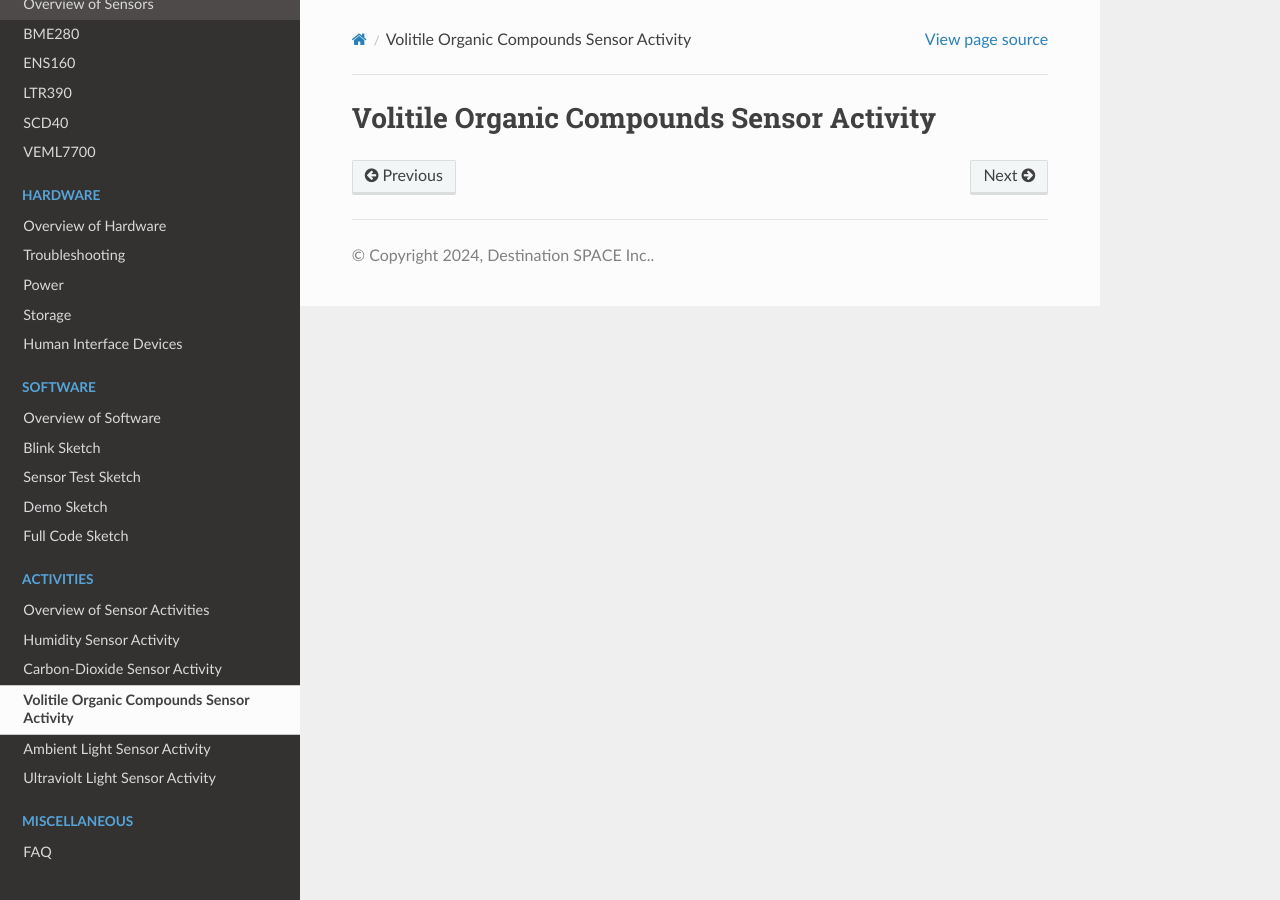
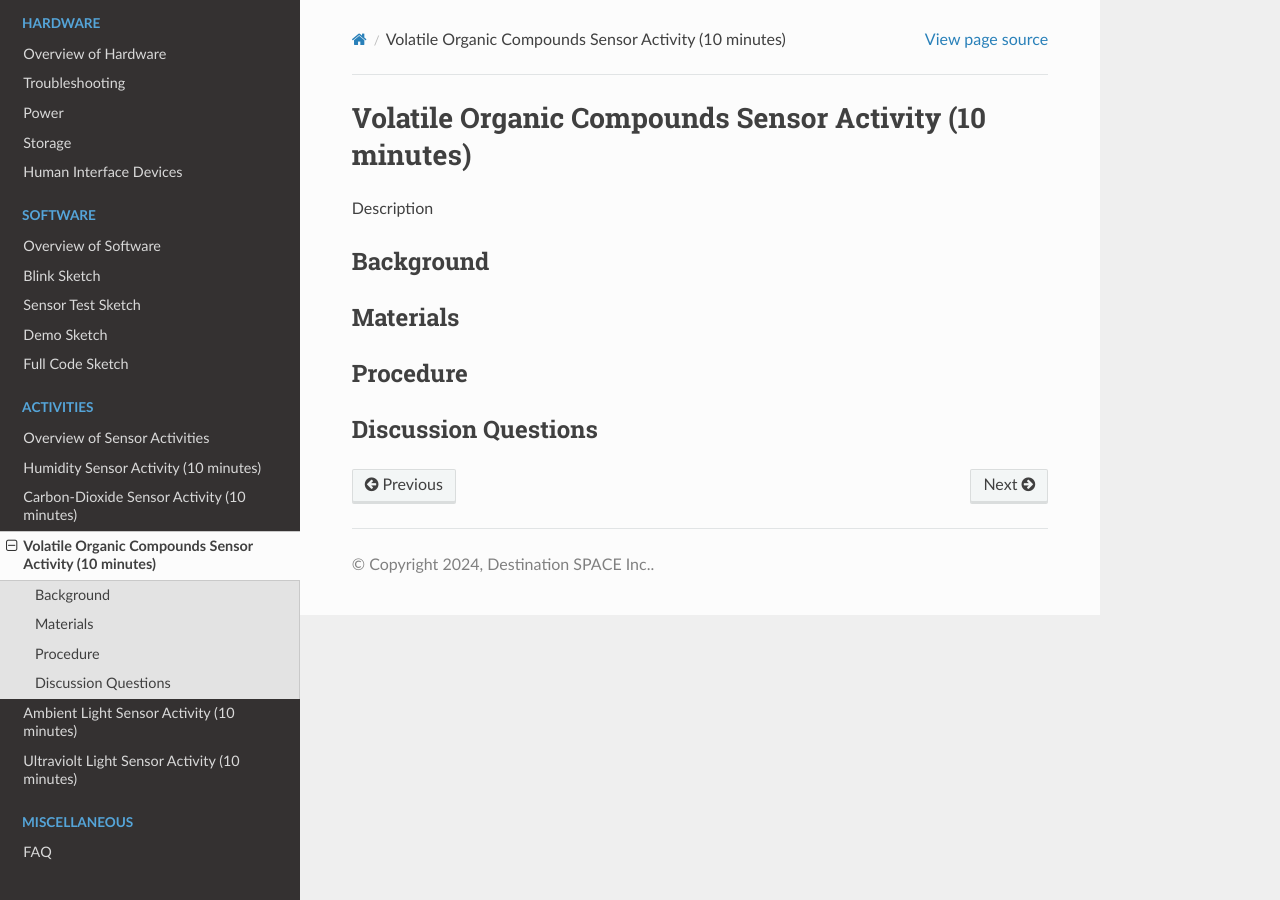
Before and after one commit to Destination-SPACE/DS-Weather-Station-V4.5, a Sphinx documentation site: the page built from docs/activities/VOCs.rst, in a window 1280 px wide. Built offline with Sphinx 7.4.7 and the Read the Docs theme 2.0.0, drawn with Linux system fonts in a browser that asks for light colours; pages that are not in the unit, such as notebooks, are missing from menus.

Commit message:
Added activity sections

```diff
--- a/docs/activities/VOCs.rst
+++ b/docs/activities/VOCs.rst
@@ -13,5 +13,19 @@
 
 .. _vocs:
 
-Volitile Organic Compounds Sensor Activity
-==========================================
+Volatile Organic Compounds Sensor Activity (10 minutes)
+=======================================================
+
+Description
+
+Background
+----------
+
+Materials
+---------
+
+Procedure
+---------
+
+Discussion Questions
+--------------------
```
Also changed, not shown: docs/activities/ALS.rst (+16 -2 lines), docs/activities/CO2.rst (+16 -2 lines), docs/activities/UVA.rst (+16 -2 lines), docs/activities/humidity.rst (+16 -2 lines), docs/activities/temperature.rst (+16 -2 lines).
